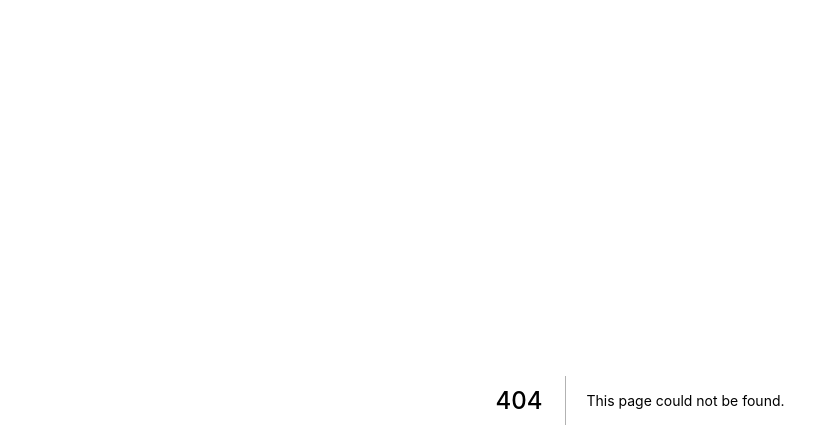
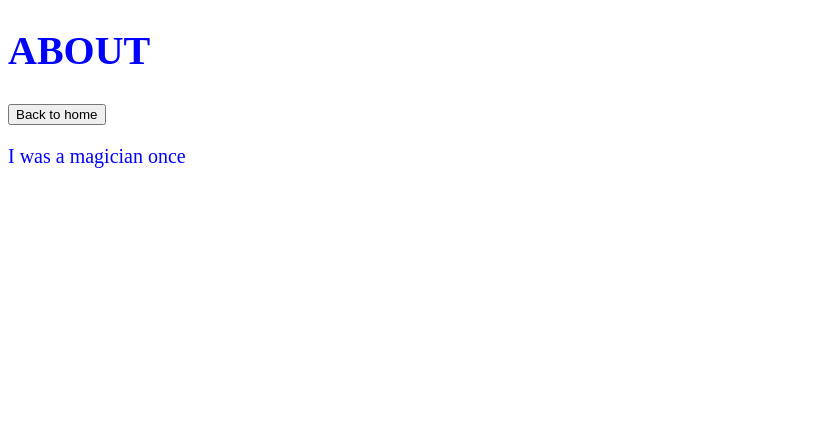
Before and after one commit to reyrey1616/next-ssr, a Next.js app: page /about in a window 1280 px wide. Before the commit this address had no page. Shown: the top 448 px of the page, without its empty margins (0-839 px from the left). Built offline with nearby package versions, Linux system fonts and the light colour scheme.

Commit message:
Created about page and used the link from next.js for client side rendering or routing

```diff
--- /dev/null
+++ b/pages/about.js
@@ -0,0 +1,13 @@
+import Link from 'next/link';
+
+const About = () => (
+  <div style={{ fontSize: '20px', color: 'blue' }}>
+    <h1> ABOUT</h1>
+    <Link href='/'>
+      <button>Back to home</button>
+    </Link>
+    <p>I was a magician once</p>
+  </div>
+);
+
+export default About;
--- a/pages/index.js
+++ b/pages/index.js
@@ -1,6 +1,11 @@
+import Link from 'next/link';
+
 const Index = () => (
   <div>
     <h1> SSR Magician</h1>
+    <Link href='/about'>
+      <button>About</button>
+    </Link>
   </div>
 );
 
```
